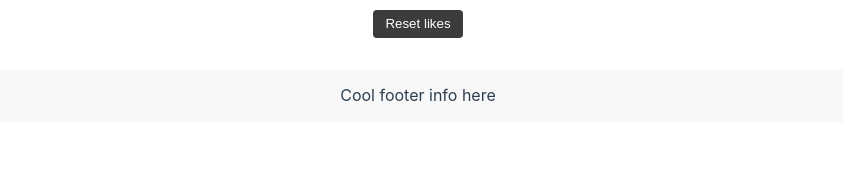
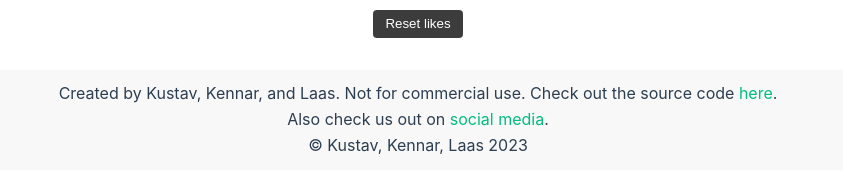
Before and after one commit to LordzShadow/WADHomework, a Vue app: page / in a window 1280 px wide. Shown: the part 4234-4413 px from the top of the page, without its empty margins (222-1065 px from the left). Before the commit the page ends 4368 px from the top, so only its background shows below. Built offline with nearby package versions, Linux system fonts and the light colour scheme.

Commit message:
Added professional sounding footer text. Slightly changed style

```diff
--- a/src/components/PageFooter.vue
+++ b/src/components/PageFooter.vue
@@ -1,6 +1,9 @@
 <template>
   <div class="footer">
-    Cool footer info here
+    <p>Created by Kustav, Kennar, and Laas. Not for commercial use.
+    Check out the source code <a href="https://github.com/LordzShadow/WADHomework">here</a>. </p>
+    <p> Also check us out on <a href="https://instagram.com">social</a> <a href="https://facebook.com">media</a>.</p>
+    <p>&copy; Kustav, Kennar, Laas 2023</p>
   </div>
 </template>
 
@@ -8,10 +11,11 @@
 .footer {
   display: flex;
   width: 100%;
-  height: 52px;
+  height: 100px;
   align-items: center;
   justify-content: center;
+  flex-direction: column;
   background-color: var(--color-background-soft);
-  min-height: 52px;
+  min-height: 80px;
 }
 </style>
```
